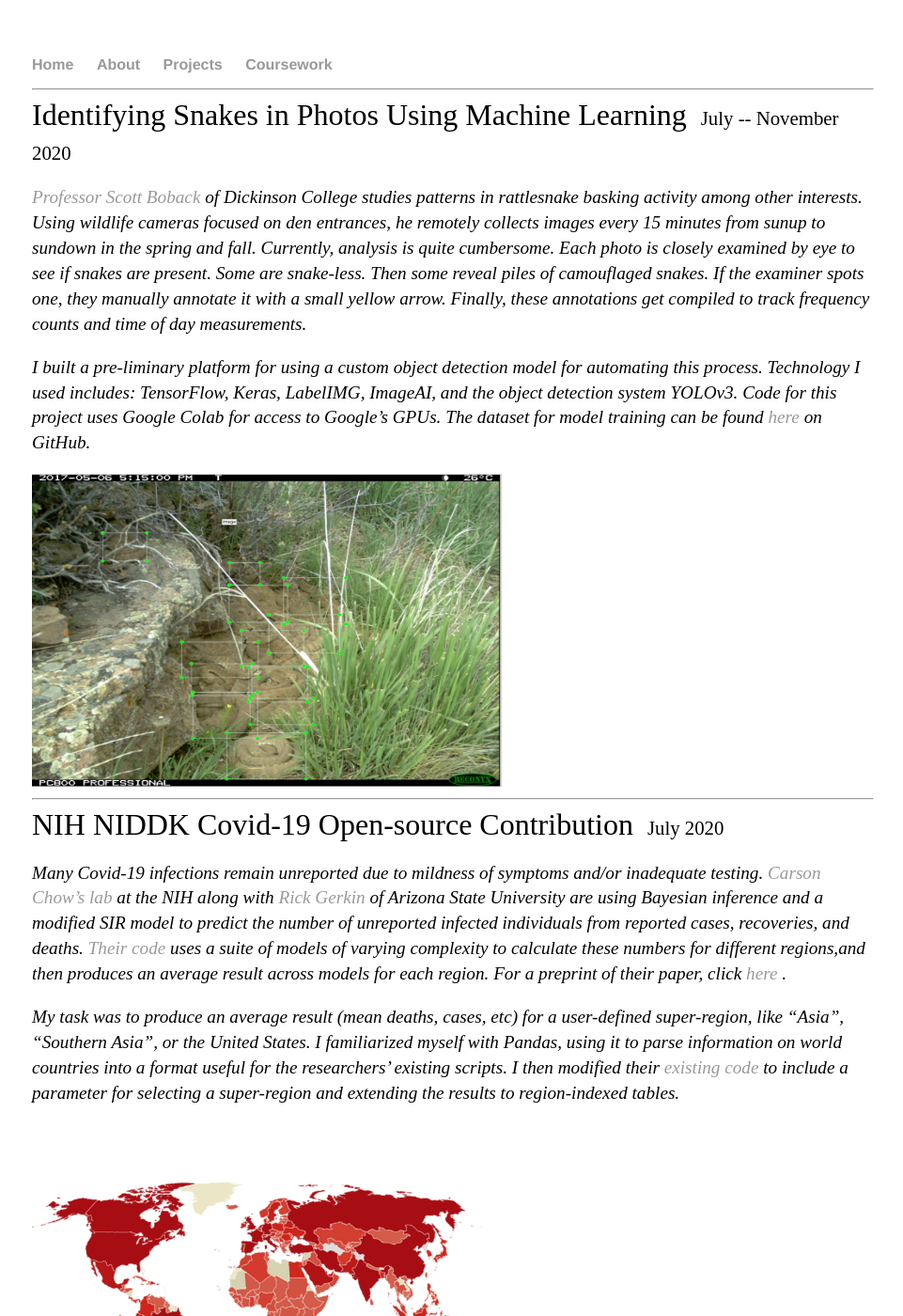
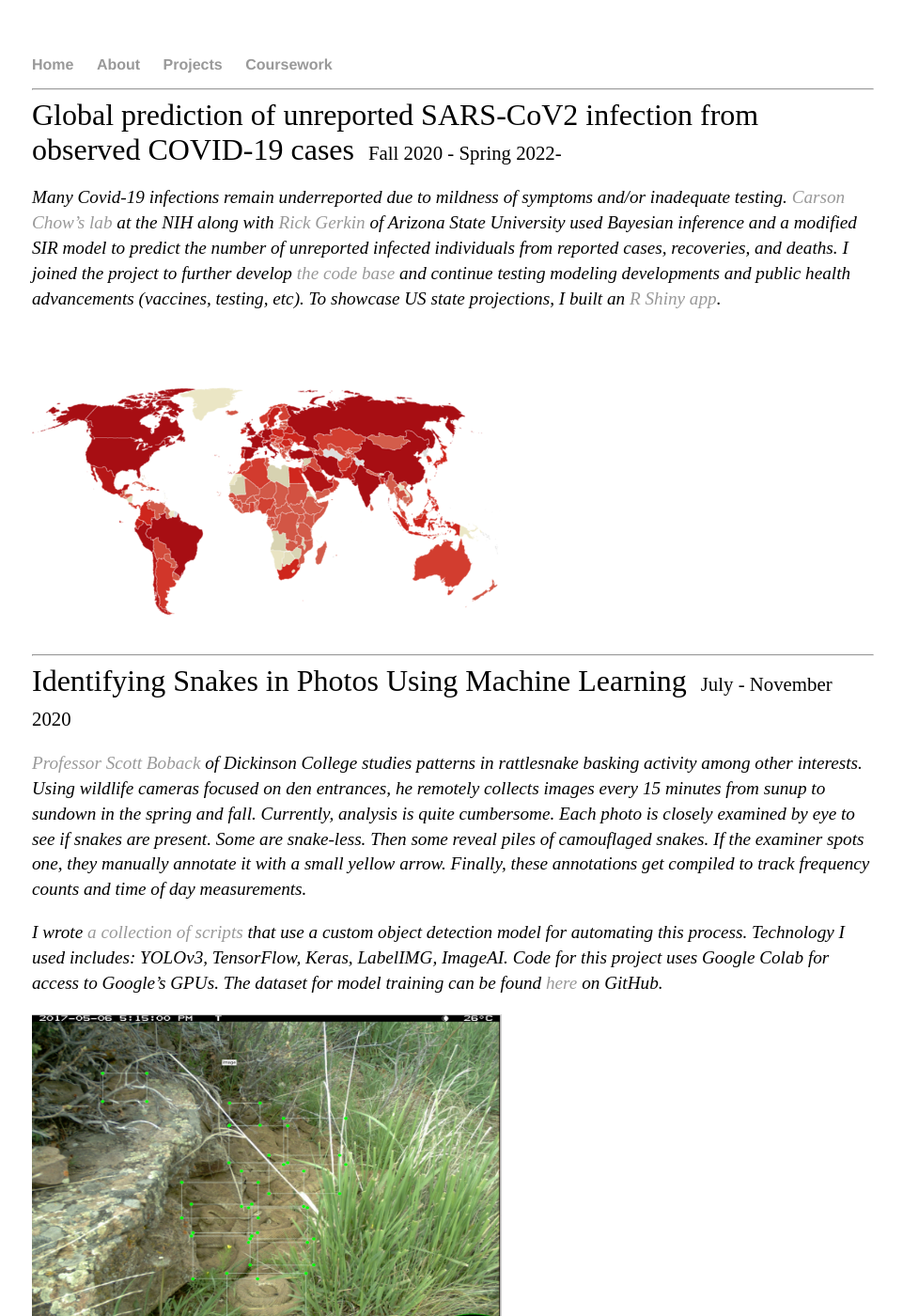
Before and after one commit to aoschwartz7/aoschwartz7.github.io, a Jekyll site: the page built from site/projects.html, in a window 1280 px wide and 1400 px high. Shown: the whole window at 94% size, without its empty margins (158-1119 px from the left). Built offline with Jekyll 4.4.1, drawn with Linux system fonts in a browser that asks for light colours; some of the changed text lies outside the part shown.

Commit message:
Update projects.html

```diff
--- a/site/projects.html
+++ b/site/projects.html
@@ -3,7 +3,21 @@
 title: Alec Schwartz
 ---
 <hr />
-<span>Identifying Snakes in Photos Using Machine Learning<c>July -- November 2020</c></span>
+  <span>Global prediction of unreported SARS-CoV2 infection from observed COVID-19 cases<c>Fall 2020 - Spring 2022-</c></span>
+    <p>
+      <em>Many Covid-19 infections remain underreported due to mildness of symptoms and/or inadequate testing.
+      <a href="https://www.niddk.nih.gov/about-niddk/staff-directory/biography/chow-carson">Carson Chow’s lab</a> at the NIH
+      along with <a href="https://sols.asu.edu/richard-gerkin">Rick Gerkin</a> of Arizona State University used Bayesian inference
+      and a modified SIR model to predict the number of unreported infected individuals from reported cases, recoveries, and deaths.
+      I joined the project to further develop <a href="https://github.com/nih-niddk-mbs/covid-sicr">the code base</a> and continue testing modeling
+      developments and public health advancements (vaccines, testing, etc). To showcase US state projections, I built an
+        <a href="https://aoschwartz.shinyapps.io/COVID-ShinyAnimated/">R Shiny app</a>.
+      </em>
+    </p>
+    <img src="/site/coronavirus-map.jpg" alt="coronavirus global map" width="500" height="333">
+
+<hr />
+<span>Identifying Snakes in Photos Using Machine Learning<c>July - November 2020</c></span>
   <p>
     <em>
       <a href="https://www.dickinson.edu/site/custom_scripts/dc_faculty_profile_index.php?fac=bobacks">Professor Scott Boback</a> of
@@ -17,8 +31,8 @@
   </p>
   <p>
     <em>
-      I built a pre-liminary platform for using a custom object detection model for automating this process.
-      Technology I used includes: TensorFlow, Keras, LabelIMG, ImageAI, and the object detection system YOLOv3.
+      I wrote <a href="https://docs.google.com/document/d/1IyB_LPIuemESRE3MTp9nx4Y6qML2LXpSvUSIpuDFvHQ/edit">a collection of scripts</a> that use a custom object detection model for automating this process.
+      Technology I used includes: YOLOv3, TensorFlow, Keras, LabelIMG, ImageAI.
       Code for this project uses Google Colab for access to Google’s GPUs. The dataset for model training can be found
       <a href="https://github.com/aoschwartz7/ML_Snakes">here</a> on GitHub.
     </em>
@@ -26,43 +40,34 @@
   <img src="/site/snakes.jpg" alt="Snakes" width="500" height="333">
 
 <hr />
-  <span>NIH NIDDK Covid-19 Open-source Contribution<c>July 2020</c></span>
+  <span>Recipe Book<c>Summer 2022</c></span>
     <p>
-      <em>Many Covid-19 infections remain unreported due to mildness of symptoms and/or inadequate testing.
-      <a href="https://www.niddk.nih.gov/about-niddk/staff-directory/biography/chow-carson">Carson Chow’s lab</a> at the NIH
-      along with <a href="https://sols.asu.edu/richard-gerkin">Rick Gerkin</a> of Arizona State University are using Bayesian inference
-      and a modified SIR model to predict the number of unreported infected individuals from reported cases, recoveries, and deaths.
-      <a href="https://github.com/nih-niddk-mbs/covid-sicr">Their code</a> uses a suite of models of varying complexity to
-      calculate these numbers for different regions,and then produces an average result across models for each region.
-      For a preprint of their paper, click <a href="https://www.ncbi.nlm.nih.gov/pmc/articles/PMC7239078/">here</a> .
+      <em><a href="https://github.com/aoschwartz7/RecipeMaker">Python-Flask application</a> that uses Restful APIs to allow users
+        to create, modify, and update recipes in a Recipe Book.
       </em>
     </p>
+
+<hr />
+  <span>Antique Car Forum Web Scraper<c>Summer 2022</c></span>
     <p>
-      <em>My task was to produce an average result (mean deaths, cases, etc) for a user-defined super-region, like “Asia”,
-        “Southern Asia”, or the United States. I familiarized myself with Pandas,
-        using it to parse information on world countries into a format useful for the researchers’
-        existing scripts. I then modified their <a href="https://github.com/nih-niddk-mbs/covid-sicr/pull/7">existing code</a>
-        to include a parameter for selecting a super-region and extending the results to region-indexed tables.
+      <em> <a href="https://github.com/aoschwartz7/Web-Scraper-for-a-Forum">Python web scraper</a> that uses BeautifulSoup to scrape data from an antique cars forum. Code utilizes the Asynchronous HTTP Client/Server for asyncio and Python (AIOHTTP) to run multiple GET requests in parallel.
       </em>
     </p>
-    <img src="/site/coronavirus-map.jpg" alt="coronavirus global map" width="500" height="333">
-
 
 <hr />
-  <span>Language Learner's Quiz<c>November-January 2020</c></span>
+  <span>Language Learner's Quiz<c>Winter 2020</c></span>
     <p>
       <em>This <a href="https://github.com/aoschwartz7/LanguageQuiz">Python-Flask application</a>
         uses JSON representations of vocabulary dictionaries to help users learn a language via flashcards.
         The inspiration behind it came from living in Berlin, Germany, in the Fall of 2019 where I was taking
-        language courses. To access my Git repository for the game's files and for a more in depth walkthrough,
-        click <a href="https://github.com/aoschwartz7/LanguageQuiz">here</a>.
+        language courses.
       </em>
     </p>
 
     <img src="/site/WalkthroughTerminalimage.png" alt="Language Learner's App" width="500" height="333">
 
 <hr />
-  <span>Twilio Riddler<c>March 2020</c></span>
+  <span>Twilio Riddler<c>Spring 2020</c></span>
     <p>
       <em>This <a href="https://github.com/aoschwartz7/Twilio">Python-Flask application</a> sends a user an SMS of a random riddle, listens for their response via a Twilio webhook,
       and sends either the answer or a new riddle. It was built using Flask architecture and <a href="https://www.twilio.com/docs/sms/tutorials/how-to-send-sms-messages-python">Twilio’s</a> Programmable SMS API and Python helper library.
```
